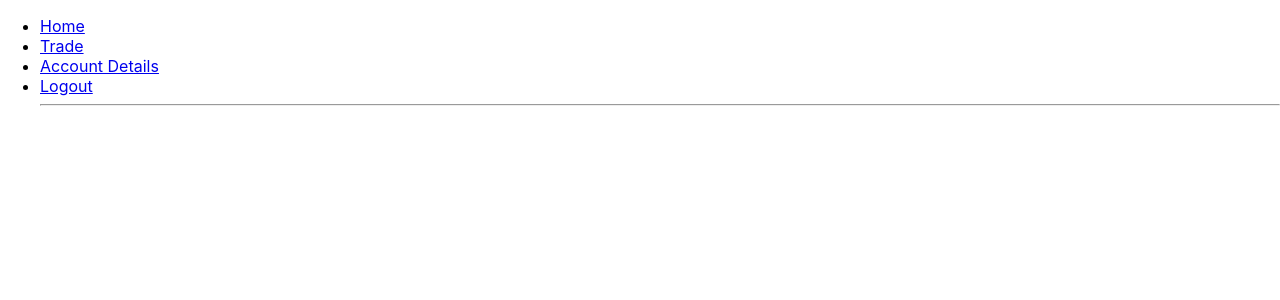
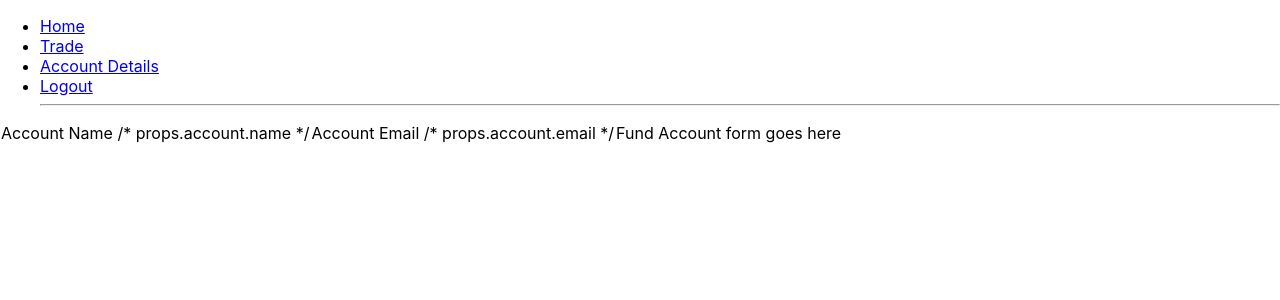
Before and after one commit to Andres-R-Hernandez/CryptoBits, a React (Create React App) app in the folder cryptobits_frontend/: page /account in a window 1280 px wide. Shown: the top 300 px of the page. Built offline with nearby package versions, Linux system fonts and the light colour scheme.

Commit message:
Account Link

```diff
--- a/cryptobits_frontend/src/App.js
+++ b/cryptobits_frontend/src/App.js
@@ -5,6 +5,7 @@ import {
 } from 'react-router-dom';
 import NavBar from './Components/NavBar';
 import Home from './Containers/Home'
+import Account from './Containers/Account'
 
 import React, { Component } from 'react'
 
@@ -15,8 +16,8 @@ export default class App extends Component {
       <div>
         <NavBar/>
         <Route exact path='/' component={Home}/>
-        {/* <Route exact path='/xxx' component={xxx}/>
-        <Route exact path='/yyy' component={yyy}/>
+        <Route exact path='/account' component={Account}/>
+        {/* <Route exact path='/yyy' component={yyy}/>
         <Route exact path='/zzz' component={zzz}/> */}
       </div>
     </Router>
--- a/cryptobits_frontend/src/Components/NavBar.js
+++ b/cryptobits_frontend/src/Components/NavBar.js
@@ -7,7 +7,7 @@ const NavBar = () => {
       <ul>
         <li><NavLink exact to="/">Home</NavLink></li>
         <li><NavLink exact to="/xxx">Trade</NavLink></li>
-        <li><NavLink exact to="/yyy">Account Details</NavLink></li>
+        <li><NavLink exact to="/account">Account Details</NavLink></li>
         <li><NavLink exact to="/xxx">Logout</NavLink></li>
         <hr></hr>
       </ul>
--- a/cryptobits_frontend/src/Containers/Account.js
+++ b/cryptobits_frontend/src/Containers/Account.js
@@ -1,24 +1,22 @@
-import React, { Component } from 'react';
 
-const Account = (props) => {
 
-console.log(props)
+import React, { Component } from 'react'
 
+export default class Account extends Component {
     state = {
         cash: 0
     }
 
-return(
+    render() {
+        return (
             <div>
                 <tr>
                     <td>Account Name /* props.account.name */</td>
                     <td>Account Email /* props.account.email */</td>
                     <td>Fund Account form goes here </td>
-        <input onChange={(e) => this.setState({cash: e.target.value})} type="cash" name="cash" />
+                    {/* <input onChange={(e) => this.setState({cash: e.target.value})} type="cash" name="cash" /> */}
                 </tr>
             </div>
         )
-
     }
-
-export default Account
+}
```
Lines whose indentation alone changed are shown as unchanged.
